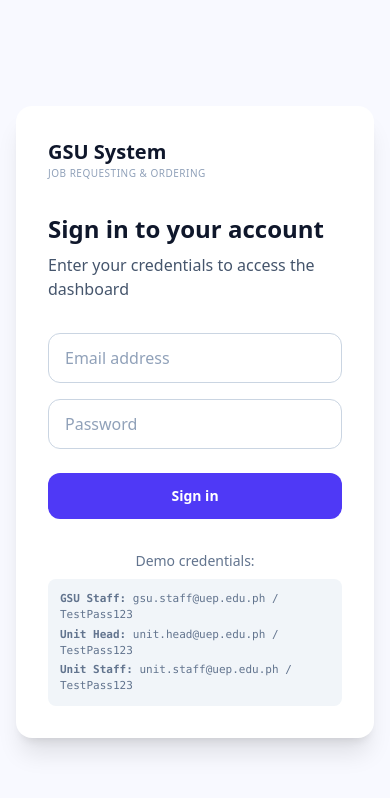
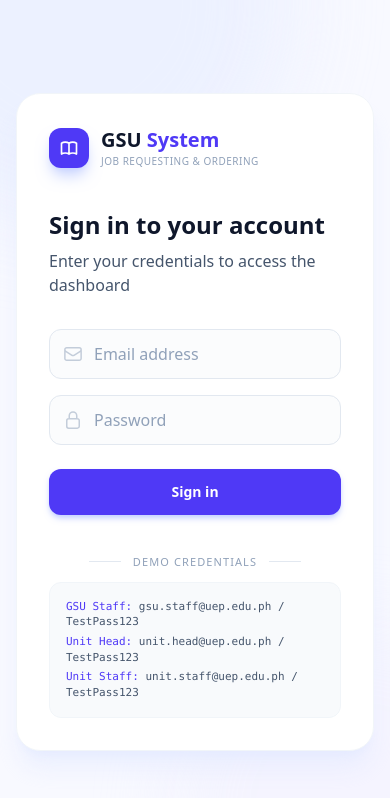
Before and after one commit to jayarpelicano01/GSU-General-Services-Unit, a Next.js app: page /login in a window 390 px wide. Shown: the top 798 px of the page. Built offline with nearby package versions, Linux system fonts and the light colour scheme; no server answers.

Commit message:
auto login + improved user model fetch

```diff
--- a/app/login/page.tsx
+++ b/app/login/page.tsx
@@ -1,6 +1,6 @@
 "use client"
 
-import { useState, Suspense } from "react"
+import { useState, useEffect, Suspense } from "react"
 import { useRouter, useSearchParams } from "next/navigation"
 import Link from "next/link"
 import { useAuth } from "@/app/context/AuthContext"
@@ -10,14 +10,25 @@ const LoginPageInner = () => {
   const router = useRouter()
   const searchParams = useSearchParams()
   const callbackUrl = searchParams.get("redirect") || "/dashboard"
-  const { login, loading: authLoading } = useAuth()
+  const { login, isAuthenticated, loading: authLoading } = useAuth()
 
   const [email, setEmail] = useState("")
   const [password, setPassword] = useState("")
   const [error, setError] = useState("")
   const [loading, setLoading] = useState(false)
 
-  const isLoading = loading || authLoading
+  // If a session is already active (the user just backed into this page
+  // without logging out), send them straight back to the dashboard.
+  useEffect(() => {
+    if (!authLoading && isAuthenticated) {
+      router.replace(callbackUrl)
+    }
+  }, [authLoading, isAuthenticated, callbackUrl, router])
+
+  // While the auth provider restores an existing session, avoid flashing the form
+  if (authLoading) {
+    return <LoginPageSkeleton />
+  }
 
   const handleSubmit = async (e: React.FormEvent) => {
     e.preventDefault()
@@ -26,8 +37,7 @@ const LoginPageInner = () => {
 
     try {
       await login(email, password, false)
-      router.push(callbackUrl)
-      router.refresh()
+      // Redirect happens via the effect above once the session becomes active
     } catch (err) {
       setError(err instanceof Error ? err.message : "Login failed")
     } finally {
@@ -36,17 +46,26 @@ const LoginPageInner = () => {
   }
 
   return (
-    <div className="min-h-screen bg-[#f8f9ff] flex items-center justify-center px-4 py-12">
+    <div className="relative min-h-screen flex items-center justify-center px-4 py-12 overflow-hidden bg-[#f8f9ff]">
+      {/* Subtle ambient background */}
+      <div className="absolute -top-40 -left-40 w-96 h-96 bg-indigo-100/60 rounded-full blur-2xl animate-aurora" />
+      <div className="absolute -bottom-40 -right-40 w-96 h-96 bg-violet-100/60 rounded-full blur-2xl animate-aurora" style={{ animationDelay: "-5s" }} />
+
       {/* Centered Card Container */}
-      <div className="w-full max-w-4xl bg-white rounded-2xl shadow-xl overflow-hidden">
+      <div className="relative w-full max-w-4xl bg-white rounded-3xl shadow-xl shadow-indigo-100/60 border border-slate-100 overflow-hidden">
         <div className="flex flex-col lg:flex-row">
           {/* Left Side - Login Form */}
           <div className="flex-1 lg:w-1/2 p-8 sm:p-10 lg:p-12 flex flex-col justify-center">
             <div className="w-full max-w-md mx-auto">
               {/* Logo & Title */}
-              <Link href="/" className="inline-flex items-center gap-3 mb-8">
+              <Link href="/" className="inline-flex items-center gap-3 mb-10 group">
+                <span className="relative inline-flex items-center justify-center w-10 h-10 rounded-xl bg-indigo-600 shadow-lg shadow-indigo-200 group-hover:shadow-indigo-300 transition-shadow">
+                  <svg className="w-5 h-5 text-white" fill="none" stroke="currentColor" viewBox="0 0 24 24" strokeWidth={2}>
+                    <path strokeLinecap="round" strokeLinejoin="round" d="M12 6.253v13m0-13C10.832 5.477 9.246 5 7.5 5S4.168 5.477 3 6.253v13C4.168 18.477 5.754 18 7.5 18s3.332.477 4.5 1.253m0-13C13.168 5.477 14.754 5 16.5 5c1.747 0 3.332.477 4.5 1.253v13C19.832 18.477 18.247 18 16.5 18c-1.746 0-3.332.477-4.5 1.253" />
+                  </svg>
+                </span>
                 <div>
-                  <span className="text-xl font-extrabold text-slate-900">GSU System</span>
+                  <span className="text-xl font-extrabold text-slate-900">GSU <span className="text-indigo-600">System</span></span>
                   <p className="text-[10px] text-slate-400 uppercase tracking-wider">Job Requesting & Ordering</p>
                 </div>
               </Link>
@@ -56,14 +75,19 @@ const LoginPageInner = () => {
 
               <form className="space-y-6" onSubmit={handleSubmit}>
                 {error && (
-                  <div className="p-3 rounded-lg bg-rose-50 border border-rose-200 text-rose-700 text-sm" role="alert">
+                  <div className="p-3 rounded-xl bg-rose-50 border border-rose-200 text-rose-700 text-sm" role="alert">
                     {error}
                   </div>
                 )}
 
                 <div className="space-y-4">
-                  <div>
+                  <div className="relative">
                     <label htmlFor="email" className="sr-only">Email address</label>
+                    <span className="absolute left-3.5 top-1/2 -translate-y-1/2 text-slate-400 pointer-events-none">
+                      <svg className="w-5 h-5" fill="none" stroke="currentColor" viewBox="0 0 24 24" strokeWidth={1.8}>
+                        <path strokeLinecap="round" strokeLinejoin="round" d="M21.75 6.75v10.5a2.25 2.25 0 01-2.25 2.25h-15a2.25 2.25 0 01-2.25-2.25V6.75m19.5 0A2.25 2.25 0 0019.5 4.5h-15a2.25 2.25 0 00-2.25 2.25m19.5 0v.243a2.25 2.25 0 01-1.07 1.916l-7.5 4.615a2.25 2.25 0 01-2.36 0L3.32 8.91a2.25 2.25 0 01-1.07-1.916V6.75" />
+                      </svg>
+                    </span>
                     <input
                       id="email"
                       name="email"
@@ -72,14 +96,19 @@ const LoginPageInner = () => {
                       required
                       value={email}
                       onChange={(e) => setEmail(e.target.value)}
-                      className="appearance-none relative block w-full px-4 py-3 border border-slate-300 placeholder-slate-400 text-slate-900 rounded-xl focus:outline-none focus:ring-2 focus:ring-indigo-500 focus:border-indigo-500 transition-colors"
+                      className="appearance-none relative block w-full pl-11 pr-4 py-3 border border-slate-200 bg-slate-50/50 placeholder-slate-400 text-slate-900 rounded-xl focus:outline-none focus:ring-2 focus:ring-indigo-500 focus:border-indigo-400 focus:bg-white transition-all"
                       placeholder="Email address"
-                      disabled={isLoading}
+                      disabled={loading}
                     />
                   </div>
 
-                  <div>
+                  <div className="relative">
                     <label htmlFor="password" className="sr-only">Password</label>
+                    <span className="absolute left-3.5 top-1/2 -translate-y-1/2 text-slate-400 pointer-events-none">
+                      <svg className="w-5 h-5" fill="none" stroke="currentColor" viewBox="0 0 24 24" strokeWidth={1.8}>
+                        <path strokeLinecap="round" strokeLinejoin="round" d="M16.5 10.5V6.75a4.5 4.5 0 10-9 0v3.75m-.75 11.25h10.5a2.25 2.25 0 002.25-2.25v-6.75a2.25 2.25 0 00-2.25-2.25H6.75a2.25 2.25 0 00-2.25 2.25v6.75a2.25 2.25 0 002.25 2.25z" />
+                      </svg>
+                    </span>
                     <input
                       id="password"
                       name="password"
@@ -88,9 +117,9 @@ const LoginPageInner = () => {
                       required
                       value={password}
                       onChange={(e) => setPassword(e.target.value)}
-                      className="appearance-none relative block w-full px-4 py-3 border border-slate-300 placeholder-slate-400 text-slate-900 rounded-xl focus:outline-none focus:ring-2 focus:ring-indigo-500 focus:border-indigo-500 transition-colors"
+                      className="appearance-none relative block w-full pl-11 pr-4 py-3 border border-slate-200 bg-slate-50/50 placeholder-slate-400 text-slate-900 rounded-xl focus:outline-none focus:ring-2 focus:ring-indigo-500 focus:border-indigo-400 focus:bg-white transition-all"
                       placeholder="Password"
-                      disabled={isLoading}
+                      disabled={loading}
                     />
                   </div>
                 </div>
@@ -98,60 +127,62 @@ const LoginPageInner = () => {
                 <div>
                   <button
                     type="submit"
-                    disabled={isLoading}
-                    className="group relative w-full flex justify-center py-3 px-4 border border-transparent text-sm font-semibold rounded-xl text-white bg-indigo-600 hover:bg-indigo-700 focus:outline-none focus:ring-2 focus:ring-offset-2 focus:ring-indigo-500 disabled:opacity-50 disabled:cursor-not-allowed transition-colors"
+                    disabled={loading}
+                    className="group relative w-full overflow-hidden flex justify-center py-3 px-4 border border-transparent text-sm font-semibold rounded-xl text-white bg-indigo-600 hover:bg-indigo-700 shadow-md shadow-indigo-200 hover:shadow-lg hover:shadow-indigo-300 focus:outline-none focus:ring-2 focus:ring-offset-2 focus:ring-indigo-500 disabled:opacity-50 disabled:cursor-not-allowed transition-all duration-200"
                   >
-                    {isLoading ? (
-                      <span className="flex items-center gap-2">
+                    <span className="relative z-10 flex items-center gap-2">
+                      {loading ? (
+                        <>
                           <svg className="animate-spin h-5 w-5 text-white" fill="none" viewBox="0 0 24 24">
                             <circle className="opacity-25" cx="12" cy="12" r="10" stroke="currentColor" strokeWidth="4" />
                             <path className="opacity-75" fill="currentColor" d="M4 12a8 8 0 018-8V0C5.373 0 0 5.373 0 12h4zm2 5.291A7.962 7.962 0 014 12H0c0 3.042 1.135 5.824 3 7.938l3-2.647z" />
                           </svg>
                           Signing in...
-                      </span>
+                        </>
                       ) : (
                         "Sign in"
+                      )}
+                    </span>
+                    {!loading && (
+                      <span className="absolute inset-y-0 left-0 w-1/3 -translate-x-[200%] skew-x-[-15deg] bg-white/25 blur-sm transition-transform duration-700 group-hover:translate-x-[400%]" />
                     )}
                   </button>
                 </div>
               </form>
 
               <div className="text-center text-sm text-slate-500 mt-8">
-                <p>Demo credentials:</p>
-                <div className="mt-2 space-y-1 text-[11px] font-mono bg-slate-100 rounded-lg p-3 text-left">
-                  <div><strong>GSU Staff:</strong> gsu.staff@uep.edu.ph / TestPass123</div>
-                  <div><strong>Unit Head:</strong> unit.head@uep.edu.ph / TestPass123</div>
-                  <div><strong>Unit Staff:</strong> unit.staff@uep.edu.ph / TestPass123</div>
+                <p className="inline-flex items-center gap-3 text-[11px] uppercase tracking-widest text-slate-400">
+                  <span className="h-px w-8 bg-slate-200" />
+                  Demo credentials
+                  <span className="h-px w-8 bg-slate-200" />
+                </p>
+                <div className="mt-3 space-y-1 text-[11px] font-mono bg-slate-50 border border-slate-100 rounded-xl p-4 text-left text-slate-600">
+                  <div><span className="text-indigo-600">GSU Staff:</span> gsu.staff@uep.edu.ph / TestPass123</div>
+                  <div><span className="text-indigo-600">Unit Head:</span> unit.head@uep.edu.ph / TestPass123</div>
+                  <div><span className="text-indigo-600">Unit Staff:</span> unit.staff@uep.edu.ph / TestPass123</div>
                 </div>
               </div>
             </div>
           </div>
 
           {/* Right Side - UEP Logo & Branding */}
-          <div className="hidden lg:flex lg:w-1/2 items-center justify-center bg-gradient-to-br from-indigo-600 via-indigo-700 to-indigo-900 px-8 py-12 relative overflow-hidden">
-            {/* Background pattern */}
-            <div className="absolute inset-0 opacity-10">
-              <svg className="w-full h-full" viewBox="0 0 100 100" preserveAspectRatio="none">
-                <defs>
-                  <pattern id="grid" width="20" height="20" patternUnits="userSpaceOnUse">
-                    <path d="M 20 0 L 0 0 0 20" fill="none" stroke="white" strokeWidth="0.5" />
-                  </pattern>
-                </defs>
-                <rect width="100" height="100" fill="url(#grid)" />
-              </svg>
-            </div>
+          <div className="hidden lg:flex lg:w-1/2 items-center justify-center bg-indigo-700 px-8 py-12 relative overflow-hidden">
+            {/* Animated grid pattern */}
+            <div className="absolute inset-0 bg-futuristic-grid opacity-20" />
 
             {/* Floating shapes */}
-            <div className="absolute top-10 right-10 w-72 h-72 bg-white/10 rounded-full blur-3xl animate-pulse" />
-            <div className="absolute bottom-20 left-20 w-96 h-96 bg-emerald-400/10 rounded-full blur-3xl animate-pulse" style={{ animationDelay: '1s' }} />
+            <div className="absolute top-10 right-10 w-56 h-56 bg-white/10 rounded-full blur-2xl animate-pulse" />
+            <div className="absolute bottom-20 left-20 w-72 h-72 bg-emerald-400/10 rounded-full blur-2xl animate-pulse" style={{ animationDelay: '1s' }} />
+            <div className="absolute top-1/2 left-1/2 w-32 h-32 bg-violet-400/10 rounded-full blur-2xl animate-float-slow" />
 
             <div className="relative z-10 text-center text-white max-w-lg">
               {/* UEP Logo */}
-              <div className="mb-8">
+              <div className="relative mb-8">
+                <div className="absolute inset-0 mx-auto w-28 h-28 bg-indigo-400/40 rounded-full blur-2xl animate-pulse" />
                 <img
                   src="/UEP-Logo.png"
                   alt="University of Eastern Philippines"
-                  className="w-28 h-28 sm:w-36 sm:h-36 mx-auto object-contain drop-shadow-2xl"
+                  className="relative w-28 h-28 sm:w-36 sm:h-36 mx-auto object-contain drop-shadow-2xl"
                 />
               </div>
 
@@ -188,19 +219,22 @@ const LoginPageInner = () => {
 
 // Skeleton for Suspense fallback
 const LoginPageSkeleton = () => (
-  <div className="min-h-screen bg-[#f8f9ff] flex items-center justify-center px-4 py-12">
-    <div className="w-full max-w-4xl bg-white rounded-2xl shadow-xl overflow-hidden">
+  <div className="relative min-h-screen flex items-center justify-center px-4 py-12 overflow-hidden bg-[#f8f9ff]">
+    <div className="relative w-full max-w-4xl bg-white rounded-3xl shadow-xl shadow-indigo-100/60 border border-slate-100 overflow-hidden">
       <div className="flex flex-col lg:flex-row">
         <div className="flex-1 lg:w-1/2 p-8 sm:p-10 lg:p-12 flex flex-col justify-center">
           <div className="w-full max-w-md mx-auto animate-pulse space-y-6">
-            <div className="h-10 w-40 bg-slate-200 rounded-xl" />
+            <div className="flex items-center gap-3">
+              <div className="h-10 w-10 bg-indigo-100 rounded-xl" />
+              <div className="h-6 w-32 bg-slate-200 rounded" />
+            </div>
             <div className="h-8 w-3/4 bg-slate-200 rounded" />
             <div className="h-6 w-full bg-slate-200 rounded" />
             <div className="space-y-4">
               <div className="h-12 w-full bg-slate-200 rounded-xl" />
               <div className="h-12 w-full bg-slate-200 rounded-xl" />
             </div>
-            <div className="h-12 w-full bg-slate-200 rounded-xl" />
+            <div className="h-12 w-full bg-indigo-100 rounded-xl" />
             <div className="space-y-2">
               <div className="h-6 w-full bg-slate-200 rounded" />
               <div className="h-6 w-full bg-slate-200 rounded" />
@@ -208,7 +242,7 @@ const LoginPageSkeleton = () => (
             </div>
           </div>
         </div>
-        <div className="hidden lg:flex lg:w-1/2 items-center justify-center bg-gradient-to-br from-indigo-600 via-indigo-700 to-indigo-900 px-8 py-12">
+        <div className="hidden lg:flex lg:w-1/2 items-center justify-center bg-indigo-700 px-8 py-12">
           <div className="text-center text-white max-w-lg animate-pulse space-y-6">
             <div className="h-28 w-28 mx-auto bg-white/20 rounded-full" />
             <div className="h-8 w-3/4 mx-auto bg-white/20 rounded" />
--- a/components/auth/ProtectedRoute.tsx
+++ b/components/auth/ProtectedRoute.tsx
@@ -46,7 +46,7 @@ function ProtectedRouteInner({ children, allowedRoles }: ProtectedRouteProps) {
 export function ProtectedRoute({ children, allowedRoles }: ProtectedRouteProps) {
   return (
     <Suspense fallback={<ProtectedRouteSkeleton />}>
-      <ProtectedRouteInner children={children} allowedRoles={allowedRoles} />
+      <ProtectedRouteInner allowedRoles={allowedRoles}>{children}</ProtectedRouteInner>
     </Suspense>
   )
 }
--- a/lib/rbac.ts
+++ b/lib/rbac.ts
@@ -22,43 +22,35 @@ export interface UserDisplay {
   subtitle: string
 }
 
+function fullName(user: User): string {
+  const names = [user.first_name, user.middle_name, user.last_name, user.suffix].filter(
+    (part): part is string => !!part && part.trim() !== ""
+  )
+  return names.join(" ") || roleLabel(user.role)
+}
+
 export function getUserDisplay(user: User | null): UserDisplay {
   if (!user) {
     return { name: "Guest", subtitle: "General Services Unit" }
   }
 
   switch (user.role) {
-    case "GSU_STAFF": {
-      const p = user.gsu_head
+    case "GSU_STAFF":
+      return { name: fullName(user), subtitle: "General Services Unit" }
+    case "UNIT_HEAD":
       return {
-        name: [p?.first_name, p?.last_name].filter(Boolean).join(" ") || roleLabel("GSU_STAFF"),
-        subtitle: "General Services Unit",
+        name: fullName(user),
+        subtitle: `Unit Head · ${user.unit?.unit_acronym || "Unit"}`,
       }
-    }
-    case "UNIT_HEAD": {
-      const p = user.unit_head
+    case "UNIT_STAFF":
       return {
-        name: [p?.first_name, p?.last_name].filter(Boolean).join(" ") || roleLabel("UNIT_HEAD"),
-        subtitle: `Unit Head · ${p?.unit?.unit_acronym || "Unit"}`,
+        name: fullName(user),
+        subtitle: user.unit?.unit_name || "General Services Unit",
       }
-    }
-    case "UNIT_STAFF": {
-      const unit = user.unit
-      return {
-        name: unit?.unit_acronym ? `${unit.unit_acronym} Staff` : roleLabel("UNIT_STAFF"),
-        subtitle: unit?.unit_name || "General Services Unit",
-      }
-    }
   }
 }
 
 export function getFirstName(user: User | null): string {
   if (!user) return "there"
-  if (user.role === "GSU_STAFF") return user.gsu_head?.first_name || "GSU Staff"
-  if (user.role === "UNIT_HEAD") return user.unit_head?.first_name || "Unit Head"
-  if (user.role === "UNIT_STAFF") {
-    const unit = user.unit
-    return unit?.unit_acronym ? `${unit.unit_acronym} Staff` : "there"
-  }
-  return "there"
+  return user.first_name || roleLabel(user.role)
 }
```
Also changed, not shown: app/context/AuthContext.tsx (+23 -47 lines). Lines whose indentation alone changed are shown as unchanged.
